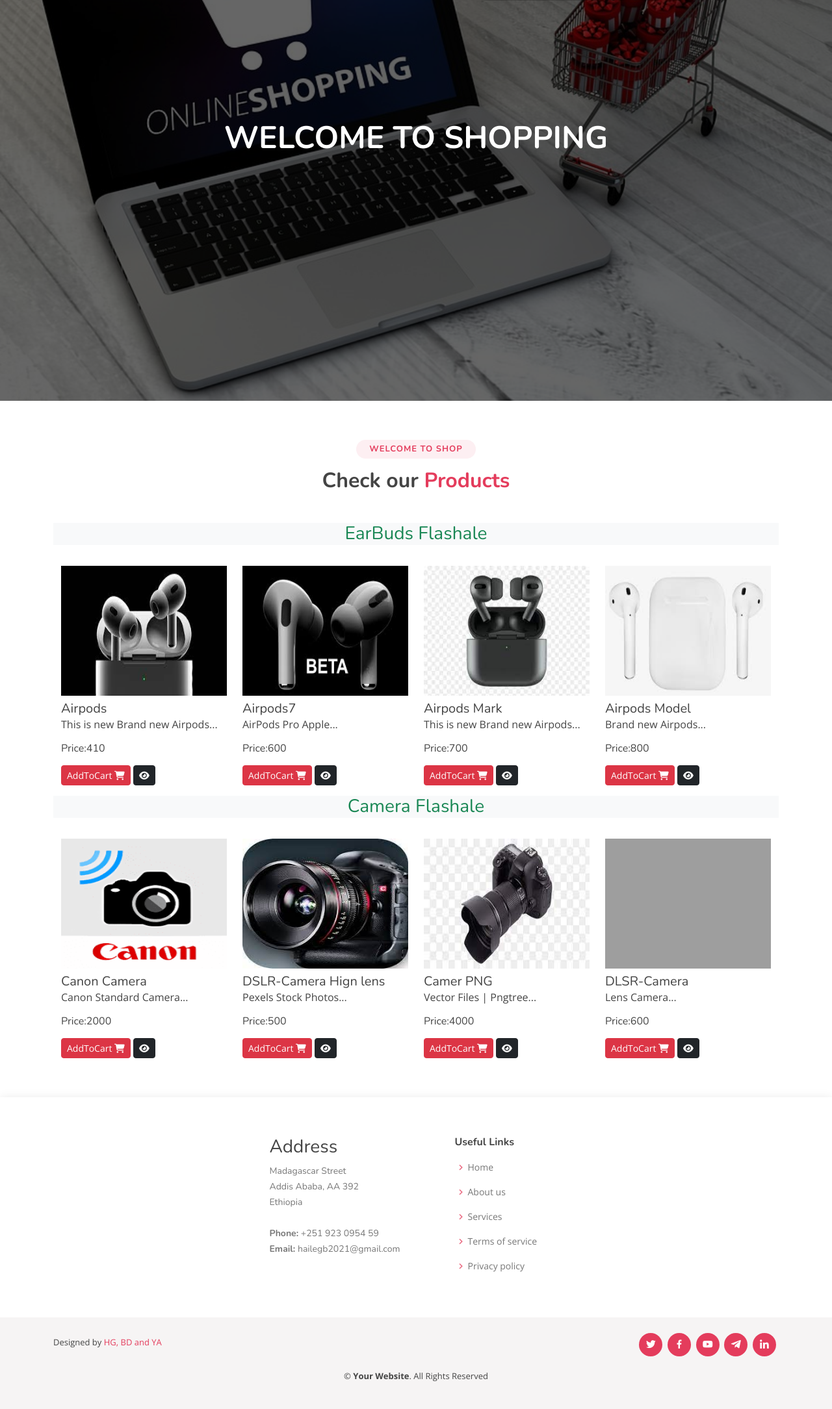
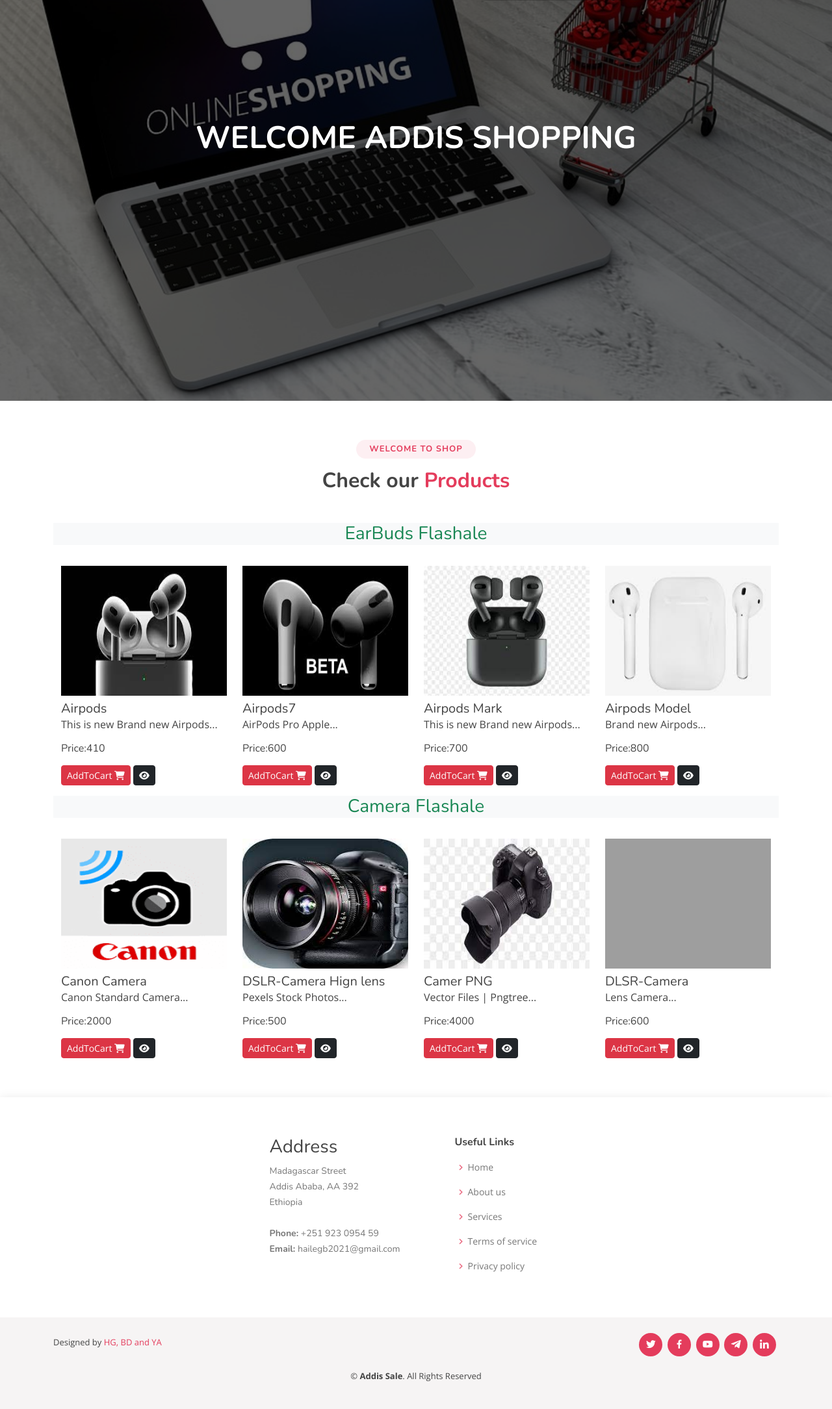
Before and after one commit to Awet11-Tesfay/ShoppingCart, a Django app: page / in a window 1280 px wide. Shown: the part 183-2352 px from the top of the page at 65% size. Run offline with Django 4.2, Linux system fonts and the light colour scheme; data comes from the database, SQL or seed files in the repository; some libraries are stand-ins or nearby versions; grey boxes are pictures that could not be loaded.

Commit message:
'templates'

```diff
--- a/ecommerce/templates/base.html
+++ b/ecommerce/templates/base.html
@@ -72,7 +72,7 @@
             </button>
 
 
-            {% if request.user.is_authenticated%}
+            {% if request.user.is_authenticated %}
             <li class="nav-link scrollto"><a href="/auth/logout/">Logout <i class="fa-solid fa-right-from-bracket"></i></a></li>
             {% else %}
             <li class="dropdown">
@@ -185,7 +185,7 @@
         </div>
         <div class="text-center py-3">
           <div class="credits">
-            &copy; <span><strong>Your Website</strong></span>. All Rights Reserved
+            &copy; <span><strong>Addis Sale</strong></span>. All Rights Reserved
           </div>
         </div>
       </div>
--- a/ecommerce/templates/index.html
+++ b/ecommerce/templates/index.html
@@ -4,7 +4,7 @@
 {% endblock title %}
 {% block content %}
 
-<h1>Welcome to Shopping</h1>
+<h1>Welcome Addis Shopping</h1>
 
 {% endblock content %}
 {% block body %}
```
